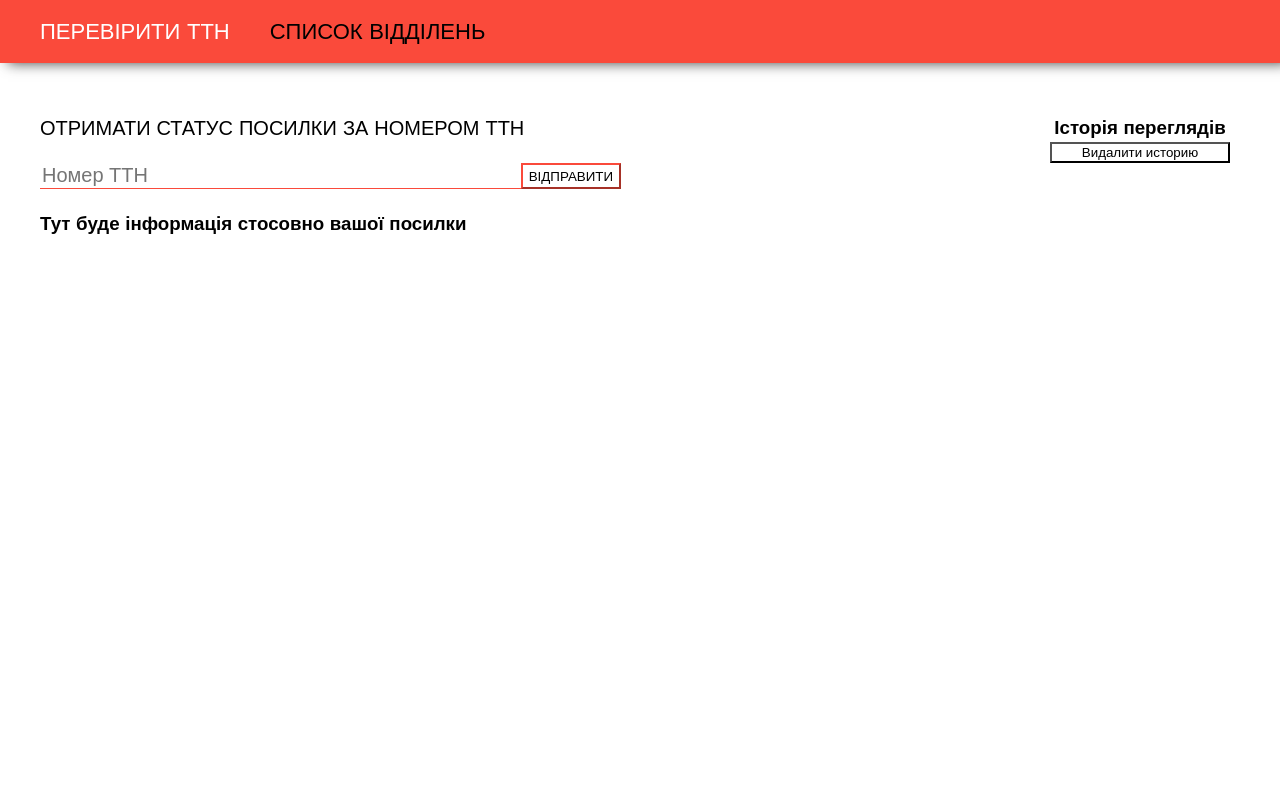
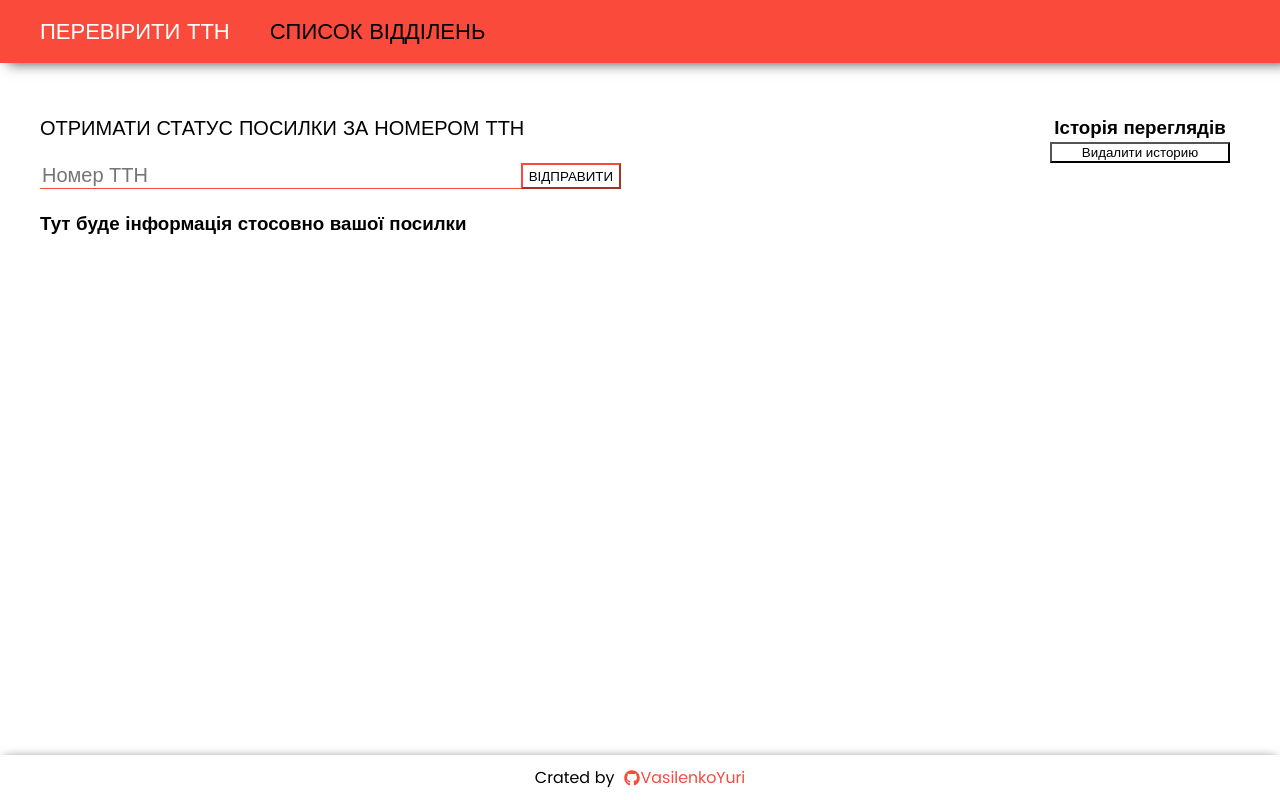
Before and after one commit to VasilenkoYurii/delivery-cheker, a React (Vite) app: page / in a window 1280 px wide. Built offline with nearby package versions, Linux system fonts and the light colour scheme.

Commit message:
added footer

```diff
--- a/package.json
+++ b/package.json
@@ -17,6 +17,7 @@
     "react-dom": "^18.2.0",
     "react-hot-toast": "^2.4.1",
     "react-icon": "^1.0.0",
+    "react-icons": "^4.10.1",
     "react-loader-spinner": "^5.3.4",
     "react-redux": "^8.1.2",
     "react-router-dom": "^6.14.2",
--- a/src/components/Layout/Layout.styled.ts
+++ b/src/components/Layout/Layout.styled.ts
@@ -28,4 +28,19 @@ export const FooterStyled = styled.footer`
   justify-content: center;
 
   box-shadow: 0px 0px 12px -4px rgba(0, 0, 0, 0.75);
+
+  gap: 10px;
 `;
+
+export const GitLink = styled.a`
+  display: flex;
+  align-items: center;
+  justify-content: center;
+
+  color: #fa4a3b;
+  transition: color 500ms;
+
+  &:hover {
+    color: #98271d;
+  }
+`;
--- a/src/components/Layout/Layout.tsx
+++ b/src/components/Layout/Layout.tsx
@@ -1,9 +1,10 @@
 import { Outlet } from "react-router-dom";
 import { Suspense } from "react";
 import { Toaster } from "react-hot-toast";
+import { FaGithub } from "react-icons/fa";
 
 import { AppBar } from "../AppBar/AppBar";
-import { OutletBox, FooterStyled } from "./Layout.styled";
+import { OutletBox, FooterStyled, GitLink } from "./Layout.styled";
 
 export const Layout = () => {
   return (
@@ -14,11 +15,13 @@ export const Layout = () => {
           <Outlet />
         </OutletBox>
       </Suspense>
-      {/* <FooterStyled>
+      <FooterStyled>
         <p>Crated by</p>
 
-        <a href=""> VasilenkoYuri</a>
-      </FooterStyled> */}
+        <GitLink href="https://github.com/VasilenkoYurii">
+          <FaGithub /> VasilenkoYuri
+        </GitLink>
+      </FooterStyled>
       <Toaster position="top-right" reverseOrder={false} />
     </>
   );
```
Also changed, not shown: 1 other file (tests, documents, lock files or other folders).
